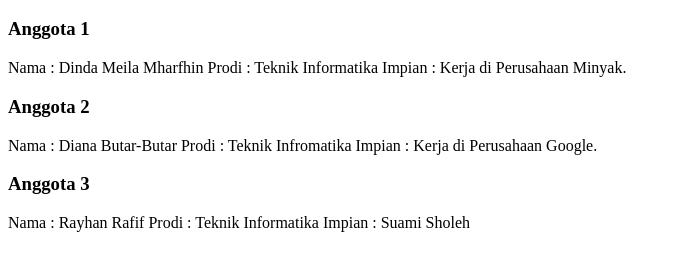
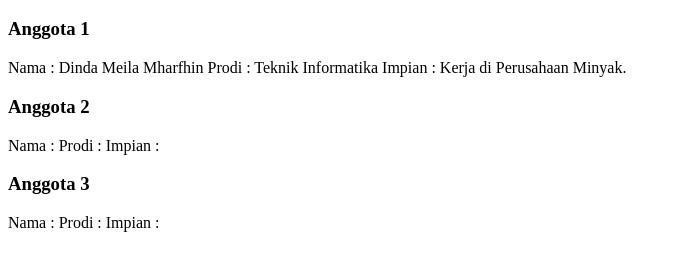
Before and after one commit to dianaa27/Kelompok2, a plain HTML site: page index.html in a window 1280 px wide. Shown: the part 48-318 px from the top of the page, without its empty margins (0-681 px from the left). Drawn offline with Linux system fonts and the light colour scheme.

```diff
--- a/index.html
+++ b/index.html
@@ -13,17 +13,17 @@
         Anggota 2
     </h3>
     <p>
-        Nama : Diana Butar-Butar
-        Prodi : Teknik Infromatika
-        Impian : Kerja di Perusahaan Google.
+        Nama :
+        Prodi :
+        Impian :
     </p>
     <h3>
         Anggota 3
     </h3>
    <p>
-       Nama : Rayhan Rafif
-       Prodi : Teknik Informatika
-       Impian : Suami Sholeh
+       Nama :
+       Prodi :
+       Impian :
    </p>
 
 </body>
```
